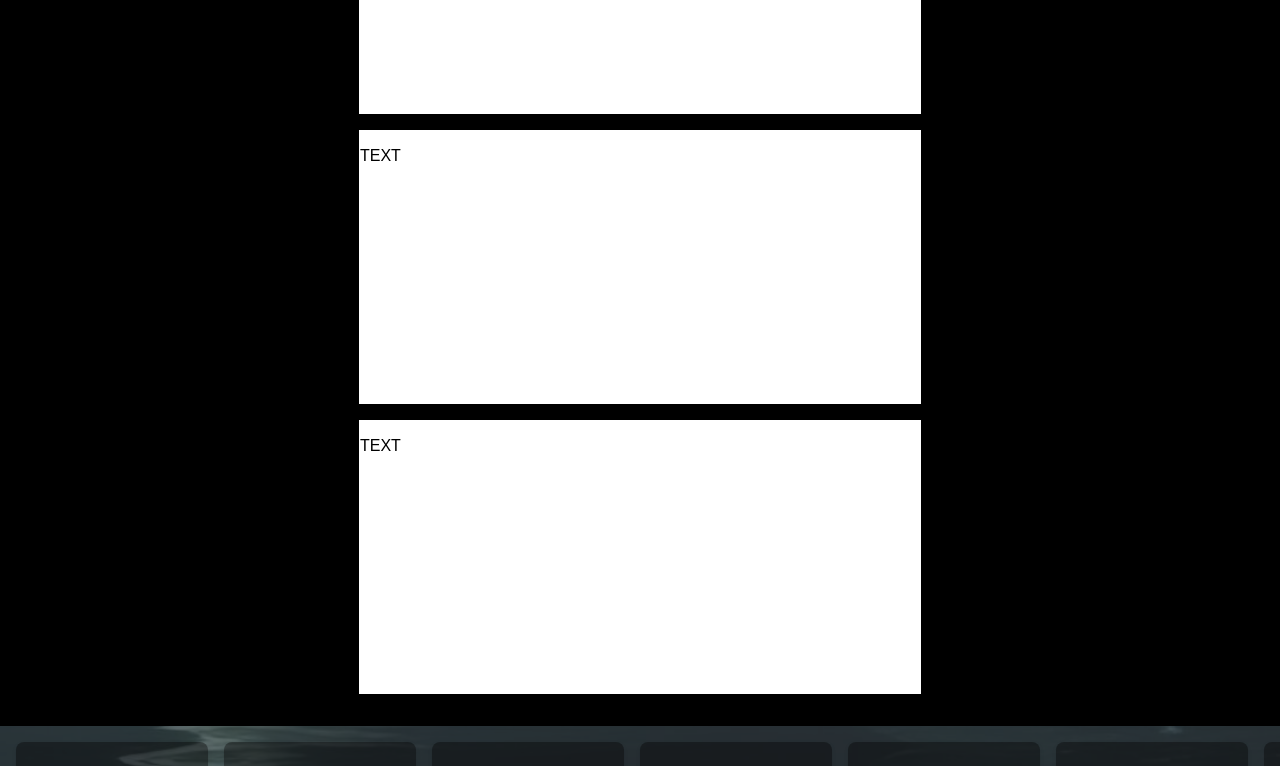
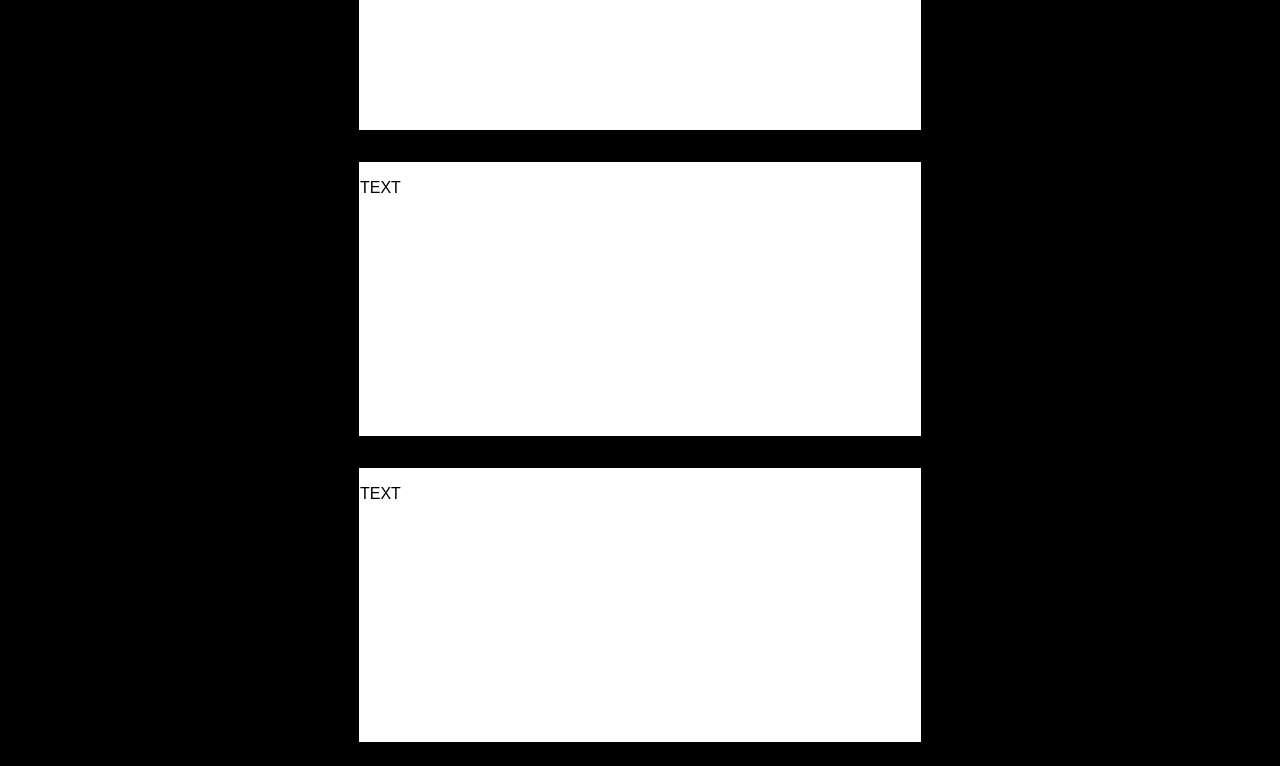
Before and after one commit to thegroosalugg/Andromeda, a React (Vite) app: page /ships in a window 1280 px wide. Shown: the part 2060-2826 px from the top of the page. Built offline with nearby package versions, Linux system fonts and the light colour scheme; a web font is replaced by a local one.

Commit message:
updated cards layout

```diff
--- a/src/pageContent/spaceships/card/Card.module.css
+++ b/src/pageContent/spaceships/card/Card.module.css
@@ -3,5 +3,5 @@
   height: 17rem;
   border: 1px solid white;
   background-color: white;
-  margin: auto;
+  margin: 1rem auto;
 }
--- a/src/pageContent/spaceships/card/Cards.module.css
+++ b/src/pageContent/spaceships/card/Cards.module.css
@@ -2,9 +2,15 @@
   flex-grow: 1;
   display: flex;
   flex-direction: column;
-  justify-content: space-between;
+  justify-content: center;
   margin: 2rem 0 0;
-  gap: 1rem;
+  gap: 0;
   background: black;
   padding: 2rem 0;
 }
+
+.pair {
+  display: flex;
+  flex-direction: column;
+  justify-content: space-evenly;
+}
--- a/src/pageContent/spaceships/card/Cards.tsx
+++ b/src/pageContent/spaceships/card/Cards.tsx
@@ -3,18 +3,28 @@ import Card from './Card';
 import css from './Cards.module.css';
 
 export default function Cards() {
-  return (
+  const CardPair = () => (
     <motion.div
-      className={css.cards}
-      variants={{ hidden: { opacity: 0}, visible: {opacity: 1}}}
+      className={css.pair}
       initial='hidden'
       whileInView='visible'
-      transition={{ duration: 1, staggerChildren: 0.3}}
+      transition={{ staggerChildren: 0.3 }}
       viewport={{ once: true }}
     >
       <Card />
       <Card reverse />
-      <Card />
+    </motion.div>
+  );
+
+  return (
+    <motion.div
+      className={css.cards}
+      initial={{ opacity: 0 }}
+      whileInView={{ opacity: 1 }}
+      transition={{ duration: 1 }}
+    >
+      <CardPair />
+      <CardPair />
     </motion.div>
   );
 }
```
